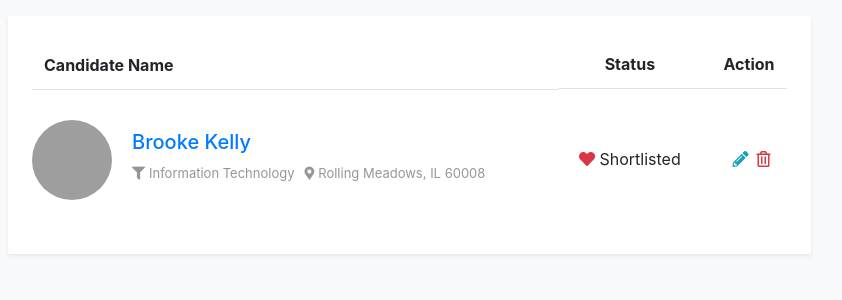
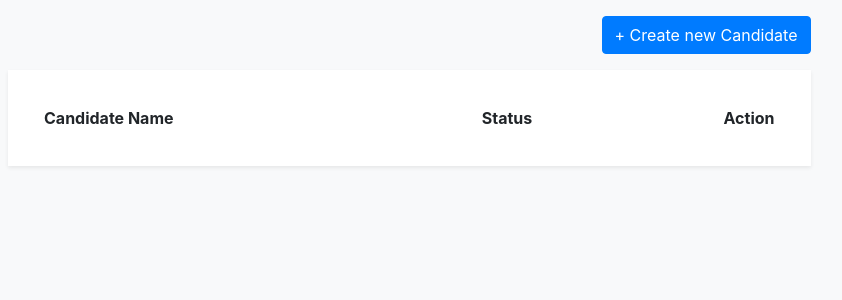
Before and after one commit to amarquezj/PHP-exercise, a CodeIgniter 4 app: template app/Views/users_list.php in a window 1280 px wide. Shown: the top 300 px of the page, without its empty margins (92-934 px from the left). Run offline with PHP 8.4 and a stand-in for CodeIgniter, Linux system fonts and the light colour scheme; the template is opened without the code that fills it, so the values that code supplies are empty; some libraries are stand-ins or nearby versions; grey boxes are pictures that could not be loaded.

Commit message:
Update Readme and display candidates

```diff
--- a/app/Views/users_list.php
+++ b/app/Views/users_list.php
@@ -18,6 +18,7 @@
 <div class="col-lg-9 mt-4 mt-lg-0">
     <div class="row">
       <div class="col-md-12">
+      <button type="button" id="" class="btn btn-primary pds-btn pds-btn__primary pds-shadow pds-shadow-hover float-right mb-3" data-toggle="modal" data-target="#createNewCandidate">+ Create new Candidate</button>
         <div class="user-dashboard-info-box table-responsive mb-0 bg-white p-4 shadow-sm">
           <table class="table manage-candidates-top mb-0">
             <thead>
@@ -28,20 +29,25 @@
               </tr>
             </thead>
             <tbody>
-              <tr class="candidates-list">
+            <?php
+            if (isset($users)){
+            foreach ($users as $key) {
+              ?>
+
+
+                    <tr class="candidates-list">
                 <td class="title">
                   <div class="thumb">
-                    <img class="img-fluid" src="https://bootdey.com/img/Content/avatar/avatar7.png" alt="">
+                    <img class="img-fluid" src="<?php echo($key['profile_pic']); ?>" alt="">
                   </div>
                   <div class="candidate-list-details">
                     <div class="candidate-list-info">
                       <div class="candidate-list-title">
-                        <h5 class="mb-0"><a href="#">Brooke Kelly</a></h5>
+                        <h5 class="mb-0"><a href="#"><?php echo($key['first_name']); ?> <?php echo($key['last_name']); ?> </a></h5>
                       </div>
                       <div class="candidate-list-option">
                         <ul class="list-unstyled">
-                          <li><i class="fas fa-filter pr-1"></i>Information Technology</li>
-                          <li><i class="fas fa-map-marker-alt pr-1"></i>Rolling Meadows, IL 60008</li>
+                          <li><i class="fas fa-filter pr-1"></i><?php echo($key['position']); ?></li>
                         </ul>
                       </div>
                     </div>
@@ -49,17 +55,20 @@
                 </td>
                 <td class="candidate-list-favourite-time text-center">
                   <a class="candidate-list-favourite order-2 text-danger" href="#"><i class="fas fa-heart"></i></a>
-                  <span class="candidate-list-time order-1">Shortlisted</span>
+                  <span class="candidate-list-time order-1"><?php echo($key['status']); ?></span>
                 </td>
                 <td>
                   <ul class="list-unstyled mb-0 d-flex justify-content-end">
-                    <li><a href="#" class="text-info" data-toggle="tooltip" title="" data-original-title="Edit"><i class="fas fa-pencil-alt"></i></a></li>
                     <li><a href="#" class="text-danger" data-toggle="tooltip" title="" data-original-title="Delete"><i class="far fa-trash-alt"></i></a></li>
                   </ul>
                 </td>
               </tr>
 
 
+                <?php
+            }
+        }
+        ?>
             </tbody>
           </table>
         </div>
@@ -68,5 +77,58 @@
   </div>
 </div>
 
+
+<!-- Modal: Create new study -->
+<div class="modal fade" id="createNewCandidate" tabindex="-1" aria-labelledby="createNewCandidate" aria-hidden="true">
+    <div class="modal-dialog">
+        <div class="modal-content pds-modal-content">
+        <div class="modal-header pds-modal-header">
+            <h5 class="modal-title" id="createNewStudyLabel">Create new candidate</h5>
+            <button type="button" class="close" data-dismiss="modal" aria-label="Close">
+            <span aria-hidden="true" class="material-icons pds-modal-header__icon">close</span>
+            </button>
+        </div>
+        <div class="modal-body pds-modal-body">
+            <form action="" method="post">
+                <div class="mb-3">
+                    <label for="CandidateFirstName" class="form-label mb-0 pds-text--grey-dark pds-form-label">Candidate first name</label>
+                    <input type="text" class="form-control pds-form-control" name="CandidateFirstName" id="CandidateFirstName" aria-describedby="CandidateFirstName" required="required">
+                </div>
+                <div class="mb-3">
+                    <label for="studyDescription" class="form-label mb-0 pds-text--grey-dark pds-form-label">Candidate last name</label>
+                    <input type="text" class="form-control pds-form-control" name="studyDescription" id="studyDescription">
+                </div>
+                <div class="mb-3">
+                    <label for="studyDescription" class="form-label mb-0 pds-text--grey-dark pds-form-label">profile pic (URL)</label>
+                    <input type="text" class="form-control pds-form-control" name="studyDescription" id="studyDescription">
+                </div>
+                <div class="mb-3">
+                    <label for="studyDescription" class="form-label mb-0 pds-text--grey-dark pds-form-label">Position</label>
+                    <input type="text" class="form-control pds-form-control" name="studyDescription" id="studyDescription">
+                </div>
+                <div class="pds-mb-24">
+                    <label for="StudyFolder" class="form-label mb-0 pds-text--grey-dark pds-form-label">Status</label>
+                    <select class="form-control pds-form-control" name="StudyFolder" aria-label="Please select a folder for the new study" id="StudyFolder">
+                    <option value="Shortlisted" selected>Shortlisted</option>
+                      <option value="Active" >Active</option>
+                      <option value="Archived" >Archived</option>
+                      <option value="Test" >Test</option>
+                    </select>
+                </div>
+        </div>
+        <div class="modal-footer justify-content-start pds-mb-40 pds-modal-footer">
+            <button type="submit" name="submit_study" class="btn btn-primary pds-btn pds-btn__primary pds-shadow pds-shadow-hover">Create study</button>
+            <button type="button" class="btn pds-btn pds-btn__secondary" data-dismiss="modal">Cancel</button>
+        </div>
+        </div>
+        </form>
+    </div>
+</div>
+
+
+<script src="https://code.jquery.com/jquery-3.2.1.slim.min.js" integrity="sha384-KJ3o2DKtIkvYIK3UENzmM7KCkRr/rE9/Qpg6aAZGJwFDMVNA/GpGFF93hXpG5KkN" crossorigin="anonymous"></script>
+    <script src="https://cdnjs.cloudflare.com/ajax/libs/popper.js/1.12.9/umd/popper.min.js" integrity="sha384-ApNbgh9B+Y1QKtv3Rn7W3mgPxhU9K/ScQsAP7hUibX39j7fakFPskvXusvfa0b4Q" crossorigin="anonymous"></script>
+    <script src="https://maxcdn.bootstrapcdn.com/bootstrap/4.0.0/js/bootstrap.min.js" integrity="sha384-JZR6Spejh4U02d8jOt6vLEHfe/JQGiRRSQQxSfFWpi1MquVdAyjUar5+76PVCmYl" crossorigin="anonymous"></script>
+
 </body>
 </html>
```
Also changed, not shown: app/Controllers/UserList.php (+5 -3 lines), app/Models/UserModel.php (+0 -16 lines), README.md, 1 other file.
